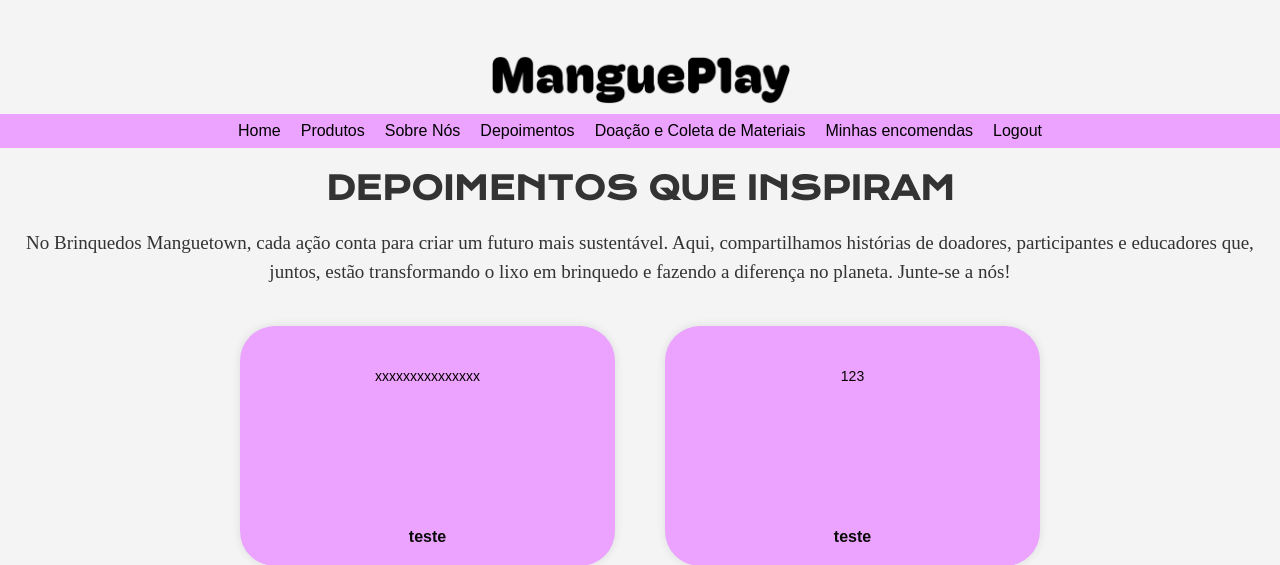
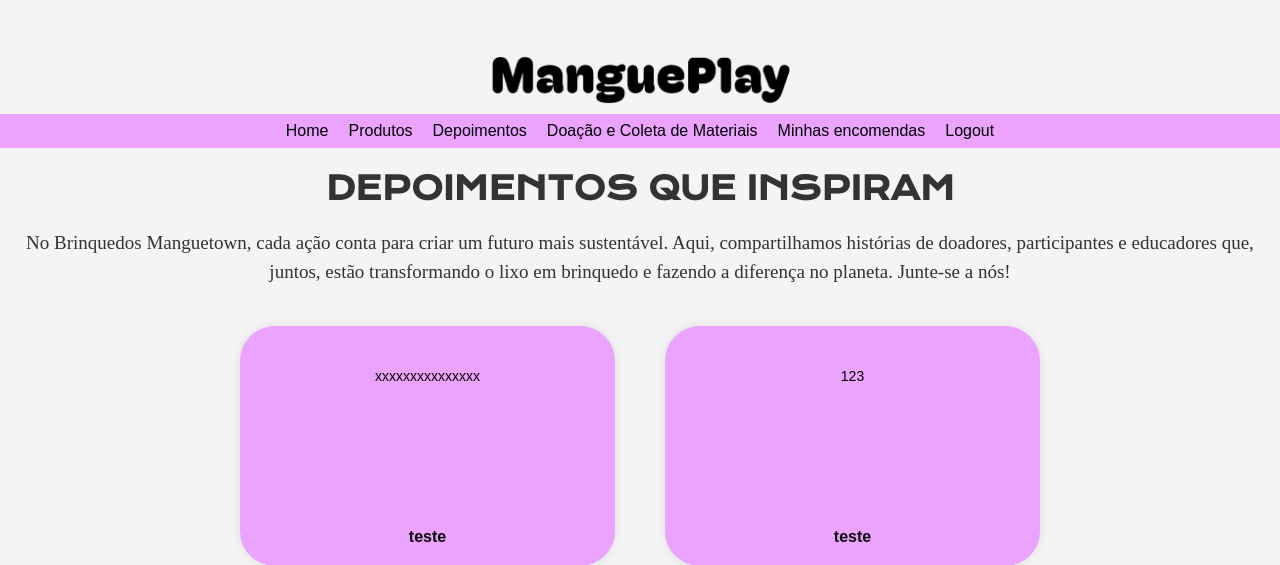
Before and after one commit to jpp000/mangue-play, a Django app: page /depoimentos/depoimentos/ in a window 1280 px wide. Shown: the top 565 px of the page. Run offline with Django 5.2, Linux system fonts and the light colour scheme; data comes from the database, SQL or seed files in the repository; both versions use the stored data as it was after the commit; parts of the project's set-up code (start-up, migrations or seed data) failed here and were passed over; some web fonts are replaced.

Commit message:
atualização
retirada do link Sobre nós

```diff
--- a/manguePlay/brinquedos/templates/visualizar_brinquedos.html
+++ b/manguePlay/brinquedos/templates/visualizar_brinquedos.html
@@ -198,7 +198,6 @@
         <ul class="nav-links">
             <li><a href="{% url 'user_dashboard' %}">Home</a></li>
             <li><a href="{% url 'visualizar_brinquedos' %}">Produtos</a></li>
-            <li><a href="{% url 'login' %}">Sobre Nós</a></li>
             <li><a href="{% url 'depoimentos' %}">Depoimentos</a></li>
             <li><a href="{% url 'infolocal' %}">Doação e Coleta de Materiais</a></li>
             <li><a href="{% url 'visualizar_encomendas' %}">Minhas encomendas</a></li>
--- a/manguePlay/depoimentos/templates/depoimentos.html
+++ b/manguePlay/depoimentos/templates/depoimentos.html
@@ -188,7 +188,6 @@
         <ul class="nav-links">
             <li><a href="{% url 'user_dashboard' %}">Home</a></li>
             <li><a href="{% url 'visualizar_brinquedos' %}">Produtos</a></li>
-            <li><a href="{% url 'login' %}">Sobre Nós</a></li>
             <li><a href="{% url 'depoimentos' %}">Depoimentos</a></li>
             <li><a href="{% url 'infolocal' %}">Doação e Coleta de Materiais</a></li>
             <li><a href="{% url 'visualizar_encomendas' %}">Minhas encomendas</a></li>
--- a/manguePlay/encomendas/templates/adicionar_encomenda.html
+++ b/manguePlay/encomendas/templates/adicionar_encomenda.html
@@ -129,7 +129,6 @@
         <ul class="nav-links">
             <li><a href="{% url 'user_dashboard' %}">Home</a></li>
             <li><a href="{% url 'visualizar_brinquedos' %}">Produtos</a></li>
-            <li><a href="{% url 'login' %}">Sobre Nós</a></li>
             <li><a href="{% url 'depoimentos' %}">Depoimentos</a></li>
             <li><a href="{% url 'infolocal' %}">Doação e Coleta de Materiais</a></li>
             <li><a href="{% url 'visualizar_encomendas' %}">Minhas encomendas</a></li>
--- a/manguePlay/encomendas/templates/editar_encomenda.html
+++ b/manguePlay/encomendas/templates/editar_encomenda.html
@@ -139,7 +139,6 @@
         <ul class="nav-links">
             <li><a href="{% url 'user_dashboard' %}">Home</a></li>
             <li><a href="{% url 'visualizar_brinquedos' %}">Produtos</a></li>
-            <li><a href="{% url 'login' %}">Sobre Nós</a></li>
             <li><a href="{% url 'depoimentos' %}">Depoimentos</a></li>
             <li><a href="{% url 'infolocal' %}">Doação e Coleta de Materiais</a></li>
             <li><a href="{% url 'visualizar_encomendas' %}">Minhas encomendas</a></li>
--- a/manguePlay/encomendas/templates/visualizar_encomendas.html
+++ b/manguePlay/encomendas/templates/visualizar_encomendas.html
@@ -136,7 +136,6 @@
       <ul class="nav-links">
           <li><a href="{% url 'user_dashboard' %}">Home</a></li>
           <li><a href="{% url 'visualizar_brinquedos' %}">Produtos</a></li>
-          <li><a href="{% url 'login' %}">Sobre Nós</a></li>
           <li><a href="{% url 'depoimentos' %}">Depoimentos</a></li>
           <li><a href="{% url 'infolocal' %}">Doação e Coleta de Materiais</a></li>
           <li><a href="{% url 'visualizar_encomendas' %}">Minhas encomendas</a></li>
--- a/manguePlay/local_doacao/templates/infolocal.html
+++ b/manguePlay/local_doacao/templates/infolocal.html
@@ -143,7 +143,6 @@
         <ul class="nav-links">
             <li><a href="{% url 'user_dashboard' %}">Home</a></li>
             <li><a href="{% url 'visualizar_brinquedos' %}">Produtos</a></li>
-            <li><a href="{% url 'login' %}">Sobre Nós</a></li>
             <li><a href="{% url 'depoimentos' %}">Depoimentos</a></li>
             <li><a href="{% url 'infolocal' %}">Doação e Coleta de Materiais</a></li>
             <li><a href="{% url 'visualizar_encomendas' %}">Minhas encomendas</a></li>
--- a/manguePlay/local_doacao/templates/local.html
+++ b/manguePlay/local_doacao/templates/local.html
@@ -187,7 +187,6 @@
         <ul class="nav-links">
             <li><a href="{% url 'user_dashboard' %}">Home</a></li>
             <li><a href="{% url 'visualizar_brinquedos' %}">Produtos</a></li>
-            <li><a href="{% url 'login' %}">Sobre Nós</a></li>
             <li><a href="{% url 'depoimentos' %}">Depoimentos</a></li>
             <li><a href="{% url 'infolocal' %}">Doação e Coleta de Materiais</a></li>
             <li><a href="{% url 'visualizar_encomendas' %}">Minhas encomendas</a></li>
--- a/manguePlay/usuarios/templates/user_dashboard.html
+++ b/manguePlay/usuarios/templates/user_dashboard.html
@@ -181,7 +181,6 @@
     <nav class="navbar">
         <ul class="nav-links">
             <li><a href="{% url 'visualizar_brinquedos' %}">Produtos</a></li>
-            <li><a href="{% url 'login' %}">Sobre Nós</a></li>
             <li><a href="{% url 'depoimentos' %}">Depoimentos</a></li>
             <li><a href="{% url 'infolocal' %}">Doação e Coleta de Materiais</a></li>
             <li><a href="{% url 'visualizar_encomendas' %}">Minhas encomendas</a></li>
```
Also changed, not shown: manguePlay/db.sqlite3.
